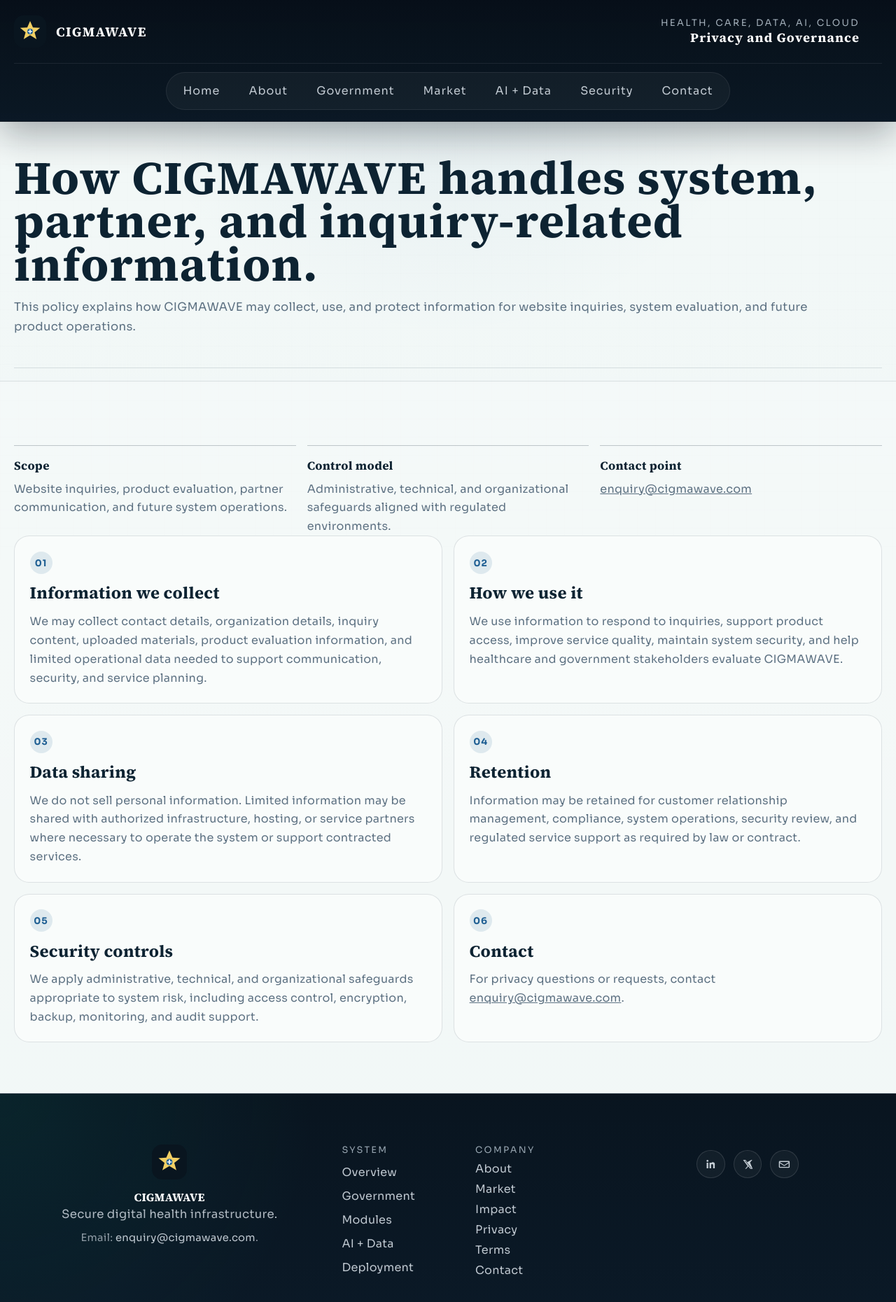
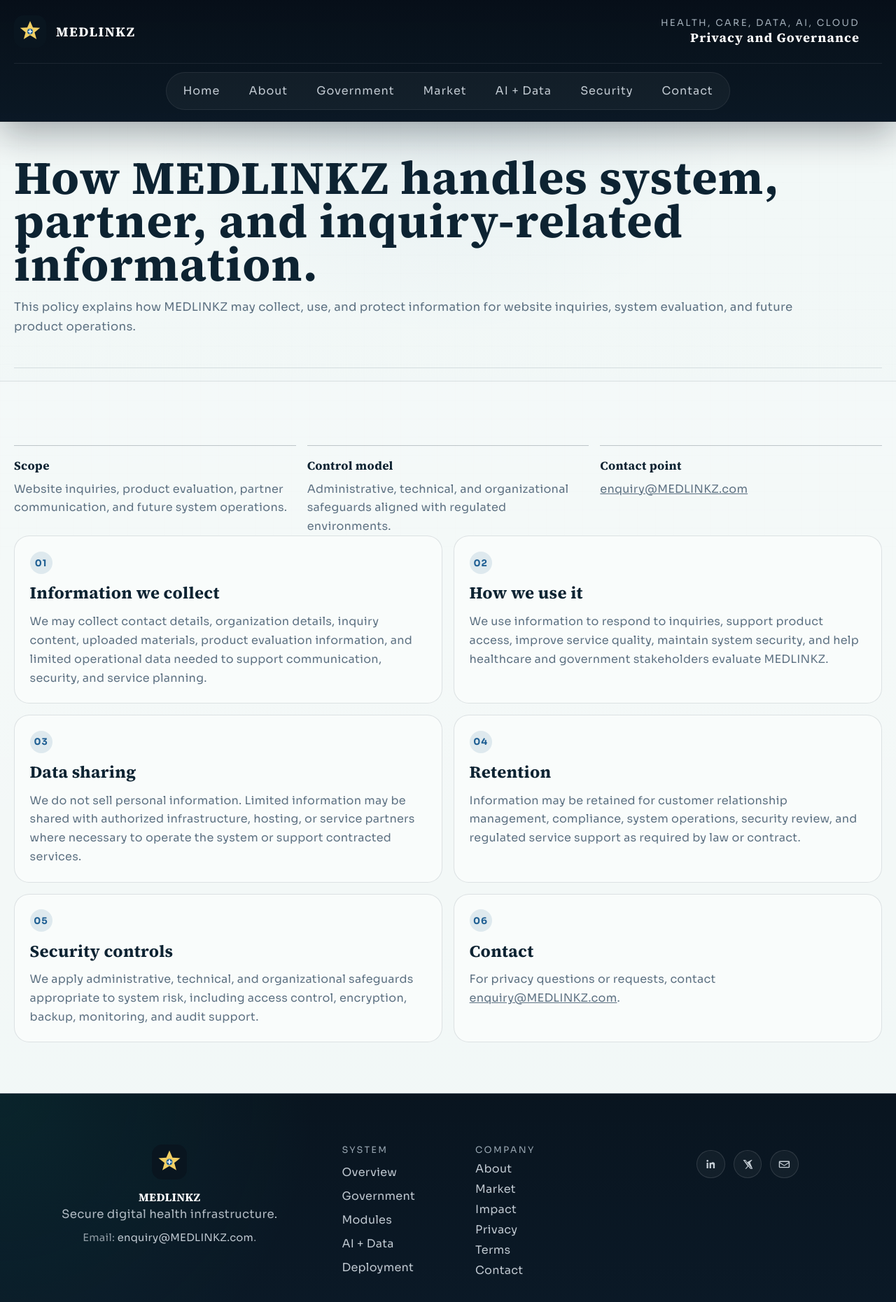
Before and after one commit to wal37/htech, a plain HTML site: page privacy.html in a window 1280 px wide. Shown: the whole page at 70% size. Drawn offline with Linux system fonts and the light colour scheme.

Commit message:
Update privacy.html

```diff
--- a/privacy.html
+++ b/privacy.html
@@ -3,8 +3,8 @@
 <head>
   <meta charset="UTF-8">
   <meta name="viewport" content="width=device-width, initial-scale=1.0">
-  <meta name="description" content="CIGMAWAVE privacy policy for governments, health systems, and system visitors.">
-  <title>CIGMAWAVE | Privacy Policy</title>
+  <meta name="description" content="MEDLINKZ privacy policy for governments, health systems, and system visitors.">
+  <title>MEDLINKZ | Privacy Policy</title>
   <link rel="preTotle" href="https://fonts.googleapis.com">
   <link rel="preTotle" href="https://fonts.gstatic.com" crossorigin>
   <link href="https://fonts.googleapis.com/css2?family=Sora:wght@400;500;600;700&family=Source+Serif+4:wght@600;700&display=swap" rel="stylesheet">
@@ -15,10 +15,10 @@
   <div class="site-noise"></div>
   <header class="site-header">
     <div class="shell header-band">
-      <a class="brand-link" href="./index.html" aria-label="CIGMAWAVE home">
-        <img class="brand-mark" src="logo-mark.svg" alt="CIGMAWAVE logo">
+      <a class="brand-link" href="./index.html" aria-label="MEDLINKZ home">
+        <img class="brand-mark" src="logo-mark.svg" alt="MEDLINKZ logo">
         <div class="brand-copy">
-          <span class="brand-name">CIGMAWAVE</span>
+          <span class="brand-name">MEDLINKZ</span>
         </div>
       </a>
       <div class="header-center">
@@ -46,8 +46,8 @@
     <section class="page-hero">
       <div class="shell page-hero-shell">
         <div class="section-head">
-          <h1>How CIGMAWAVE handles system, partner, and inquiry-related information.</h1>
-          <p>This policy explains how CIGMAWAVE may collect, use, and protect information for website inquiries, system evaluation, and future product operations.</p>
+          <h1>How MEDLINKZ handles system, partner, and inquiry-related information.</h1>
+          <p>This policy explains how MEDLINKZ may collect, use, and protect information for website inquiries, system evaluation, and future product operations.</p>
         </div>
       </div>
     </section>
@@ -64,7 +64,7 @@
         </article>
         <article class="mini-panel">
           <strong>Contact point</strong>
-          <p><a href="mailto:enquiry@cigmawave.com">enquiry@cigmawave.com</a></p>
+          <p><a href="mailto:enquiry@MEDLINKZ.com">enquiry@MEDLINKZ.com</a></p>
         </article>
       </div>
       <div class="shell legal-grid">
@@ -76,7 +76,7 @@
         <article class="legal-card legal-card-indexed">
           <span class="legal-index">02</span>
           <h2>How we use it</h2>
-          <p>We use information to respond to inquiries, support product access, improve service quality, maintain system security, and help healthcare and government stakeholders evaluate CIGMAWAVE.</p>
+          <p>We use information to respond to inquiries, support product access, improve service quality, maintain system security, and help healthcare and government stakeholders evaluate MEDLINKZ.</p>
         </article>
         <article class="legal-card legal-card-indexed">
           <span class="legal-index">03</span>
@@ -96,7 +96,7 @@
         <article class="legal-card legal-card-indexed">
           <span class="legal-index">06</span>
           <h2>Contact</h2>
-          <p>For privacy questions or requests, contact <a href="mailto:enquiry@cigmawave.com">enquiry@cigmawave.com</a>.</p>
+          <p>For privacy questions or requests, contact <a href="mailto:enquiry@MEDLINKZ.com">enquiry@MEDLINKZ.com</a>.</p>
         </article>
       </div>
     </section>
@@ -105,12 +105,12 @@
   <footer class="site-footer">
     <div class="shell footer-shell">
       <div class="footer-brand">
-        <img class="brand-mark" src="logo-mark.svg" alt="CIGMAWAVE logo">
+        <img class="brand-mark" src="logo-mark.svg" alt="MEDLINKZ logo">
         <div>
-          <strong>CIGMAWAVE</strong>
+          <strong>MEDLINKZ</strong>
           <p>Secure digital health infrastructure.</p>
 
-          <p class="footer-email">Email: <a href="mailto:enquiry@cigmawave.com">enquiry@cigmawave.com</a>.</p>
+          <p class="footer-email">Email: <a href="mailto:enquiry@MEDLINKZ.com">enquiry@MEDLINKZ.com</a>.</p>
         </div>
       </div>
       <div class="footer-links">
@@ -141,7 +141,7 @@
           <a href="#" aria-label="X">
             <svg viewBox="0 0 24 24" aria-hidden="true"><path fill="currentColor" d="M18.9 3H21l-4.58 5.24L21.8 21h-4.94l-3.87-5.06L8.56 21H6.45l4.9-5.61L2.2 3h5.07l3.5 4.63L18.9 3Zm-.73 16.74h1.16L6.64 4.2H5.4l12.77 15.54Z"/></svg>
           </a>
-          <a href="mailto:enquiry@cigmawave.com" aria-label="Email">
+          <a href="mailto:enquiry@MEDLINKZ.com" aria-label="Email">
             <svg viewBox="0 0 24 24" aria-hidden="true"><path fill="currentColor" d="M3 5h18a2 2 0 0 1 2 2v10a2 2 0 0 1-2 2H3a2 2 0 0 1-2-2V7a2 2 0 0 1 2-2Zm0 2v.51l9 5.89 9-5.89V7H3Zm18 10V9.49l-8.45 5.53a1 1 0 0 1-1.1 0L3 9.49V17h18Z"/></svg>
           </a>
         </div>
```
